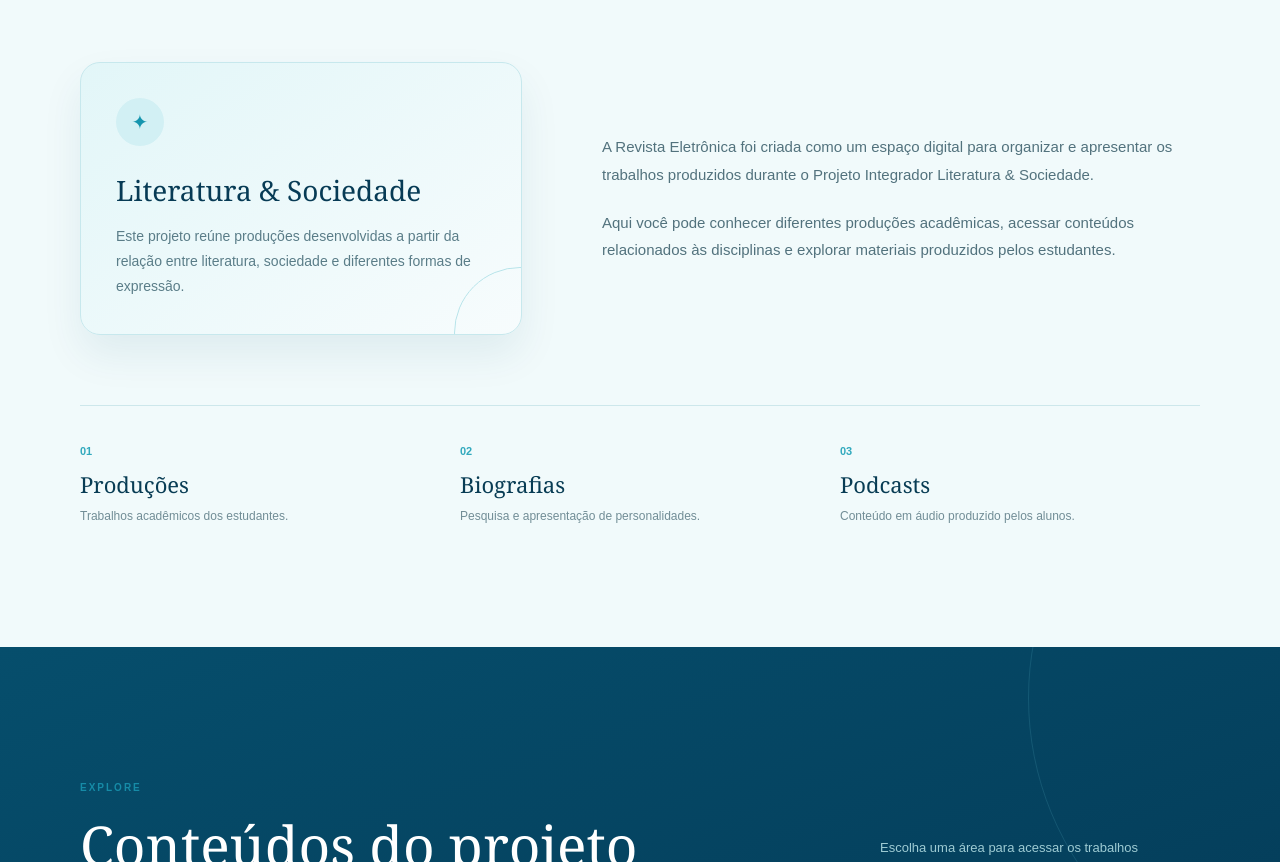
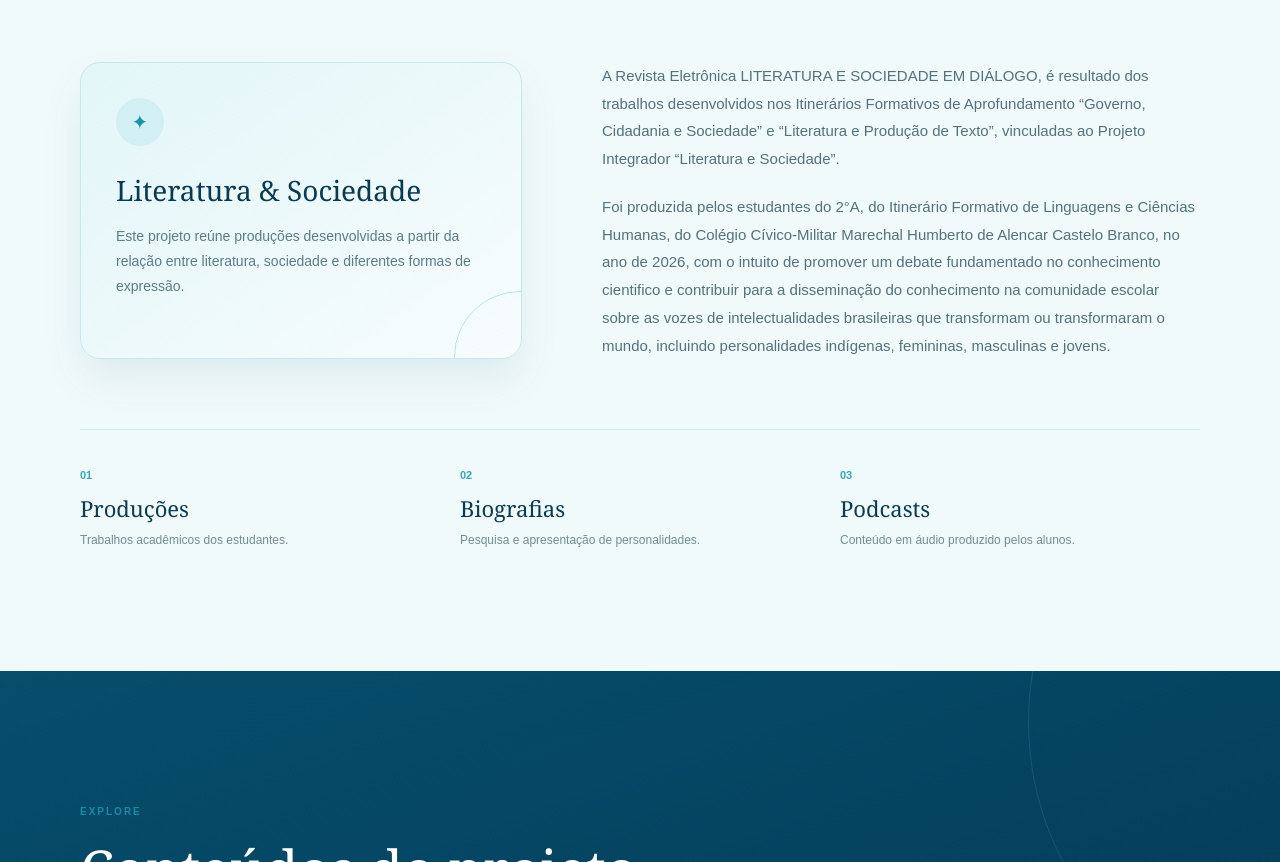
Before and after one commit to gabriellysaless008/rev_2ano, a website with bundled scripts: page index.html in a window 1280 px wide. Shown: the part 1043-1905 px from the top of the page. Built offline with nearby package versions, Linux system fonts and the light colour scheme.

Commit message:
arrumei o sobre

```diff
--- a/index.html
+++ b/index.html
@@ -174,17 +174,20 @@
                     <div class="sobre-texto">
 
                         <p>
-                            A Revista Eletrônica foi criada como um
-                            espaço digital para organizar e apresentar
-                            os trabalhos produzidos durante o Projeto
-                            Integrador Literatura & Sociedade.
+                            A Revista Eletrônica LITERATURA E SOCIEDADE EM DIÁLOGO,
+                            é resultado dos trabalhos desenvolvidos nos Itinerários
+                            Formativos de Aprofundamento “Governo, Cidadania e Sociedade”
+                            e “Literatura e Produção de Texto”, vinculadas ao Projeto Integrador
+                            “Literatura e Sociedade”.
                         </p>
 
                         <p>
-                            Aqui você pode conhecer diferentes
-                            produções acadêmicas, acessar conteúdos
-                            relacionados às disciplinas e explorar
-                            materiais produzidos pelos estudantes.
+                            Foi produzida pelos estudantes do 2°A, do Itinerário Formativo de Linguagens
+                            e Ciências Humanas, do Colégio Cívico-Militar Marechal Humberto de Alencar Castelo Branco,
+                            no ano de 2026, com o intuito de promover um debate fundamentado no conhecimento cientifico
+                            e contribuir para a disseminação do conhecimento na comunidade escolar sobre as vozes de
+                            intelectualidades brasileiras que transformam ou transformaram o mundo, incluindo personalidades
+                            indígenas, femininas, masculinas e jovens.
                         </p>
 
                     </div>
```
